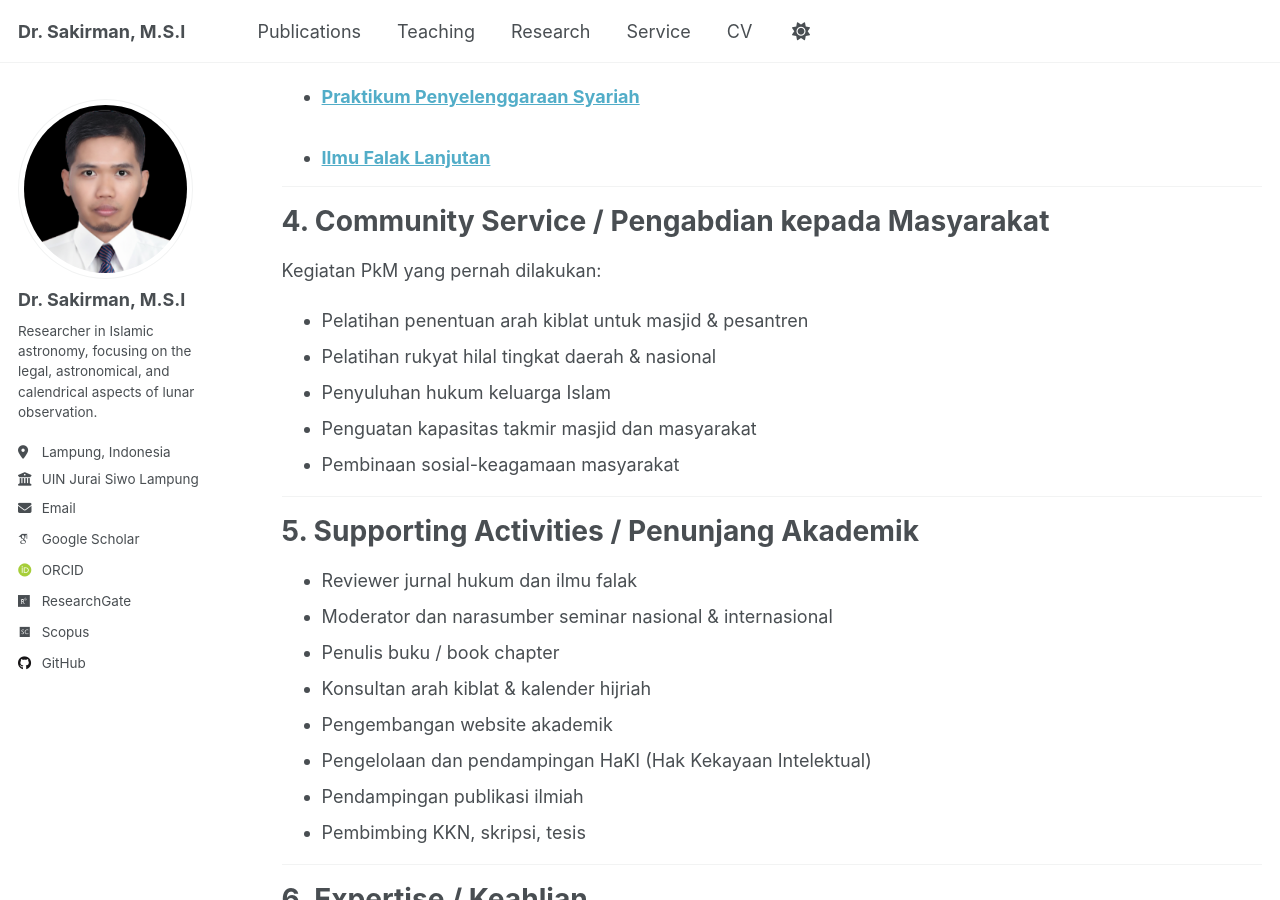
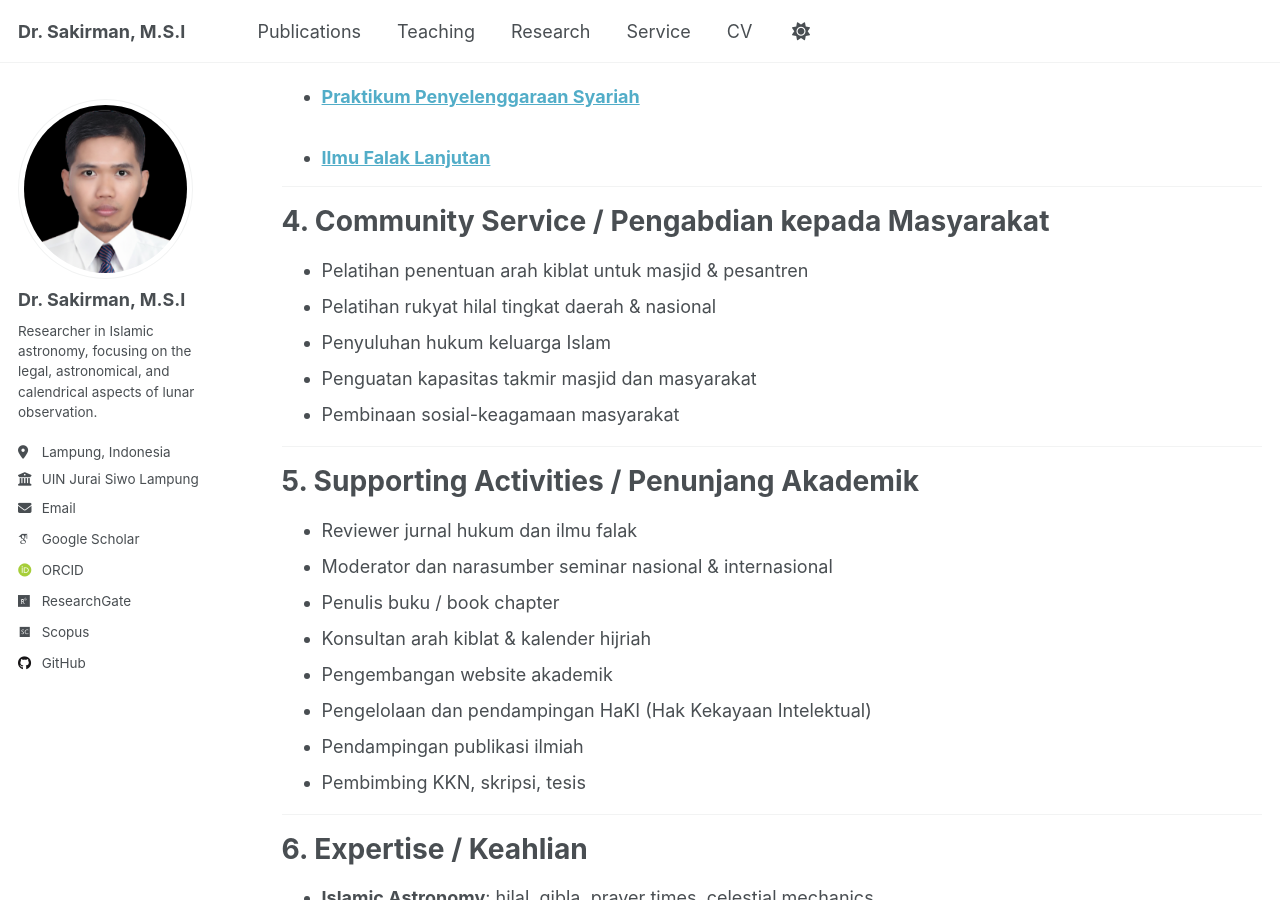
Before and after one commit to sakir-man/sakir-man.github.io, a Jekyll site: the page built from _pages/cv.md, in a window 1280 px wide and 900 px high, scrolled down 1436 px. Built offline with Jekyll 4.4.1, drawn with Linux system fonts in a browser that asks for light colours; some web fonts are replaced; a script that is not in the unit is left out.

Commit message:
Update cv.md

```diff
--- a/_pages/cv.md
+++ b/_pages/cv.md
@@ -58,8 +58,6 @@ Berikut bidang penelitian utama:
 
 # **4. Community Service / Pengabdian kepada Masyarakat**
 
-Kegiatan PkM yang pernah dilakukan:
-
 - Pelatihan penentuan arah kiblat untuk masjid & pesantren
 - Pelatihan rukyat hilal tingkat daerah & nasional
 - Penyuluhan hukum keluarga Islam
```
